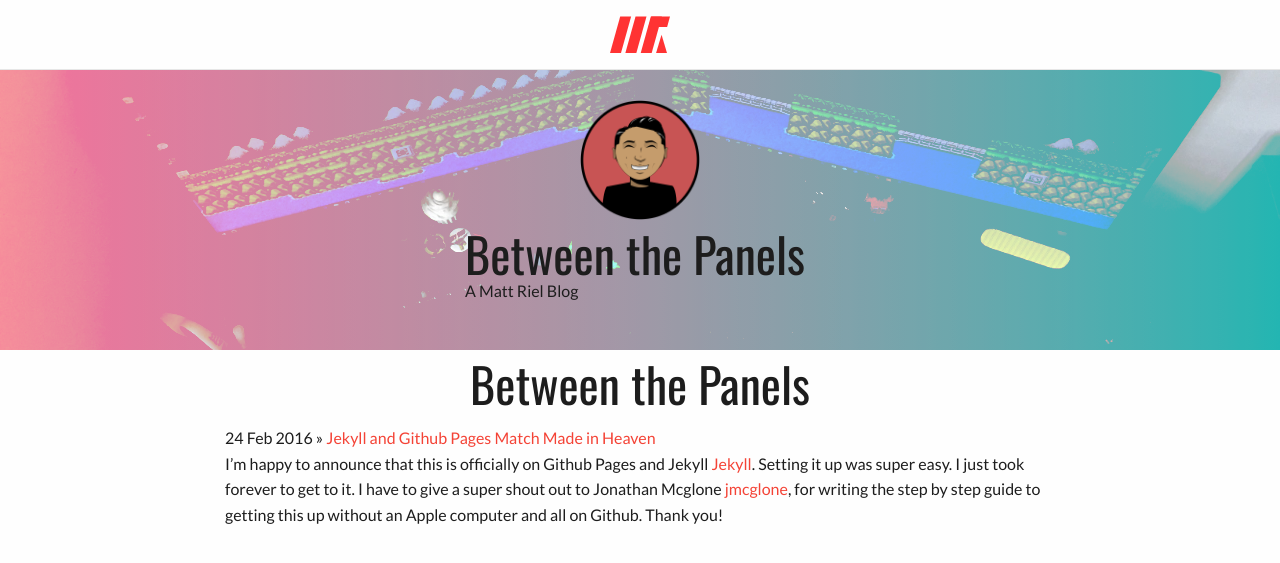
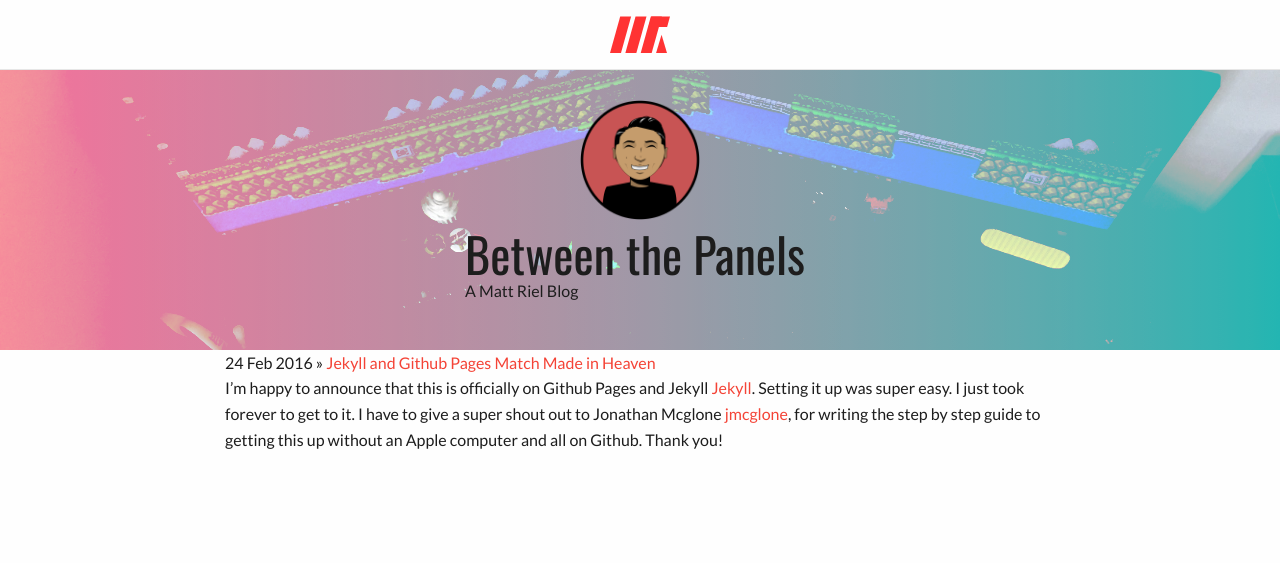
Before and after one commit to mriel/mriel.github.io, a Jekyll site: the page built from blog/index.html, in a window 1280 px wide. Shown: the top 563 px of the page. Built offline with Jekyll 4.4.1, drawn with Linux system fonts in a browser that asks for light colours; a script that is not in the unit is left out.

Commit message:
Update index.html

```diff
--- a/blog/index.html
+++ b/blog/index.html
@@ -4,7 +4,6 @@ title: Between the Panels
 ---
 <div class="row">
   <div class="column">
-    <h1 class="text-center">{{ page.title }}</h1>
     	<ul class="posts">
 
     	  {% for post in site.posts %}
```
